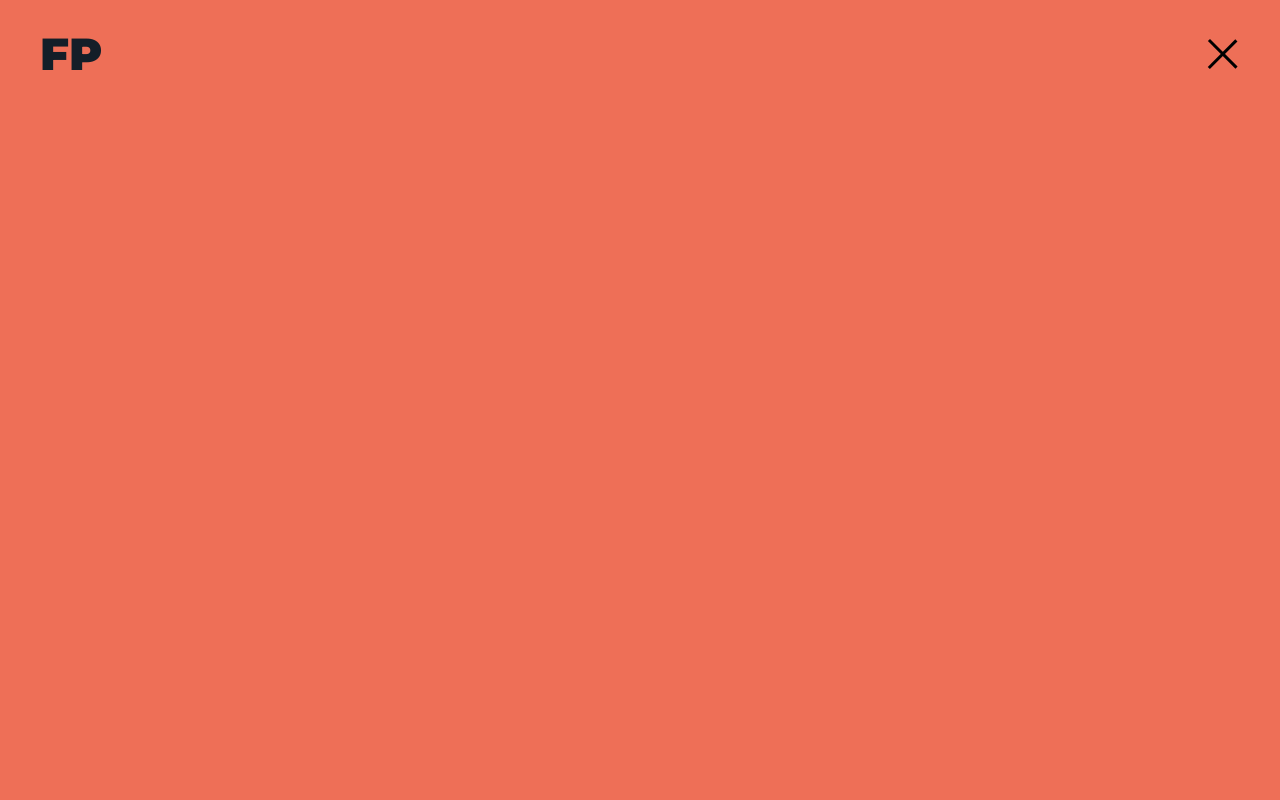
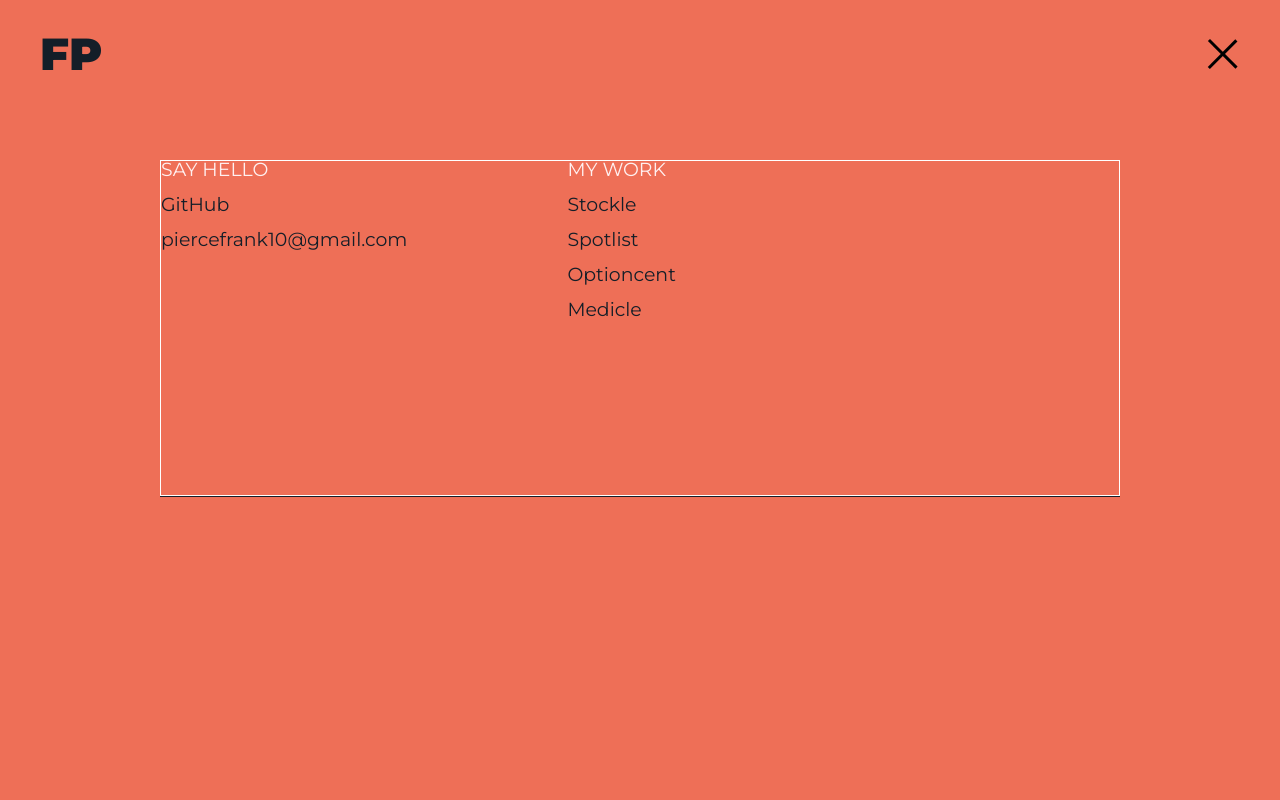
Before and after one commit to llleeeaaannn/portfolio, a React (Create React App) app: page / in a window 1280 px wide. Both pictures are taken after a click on the element 1224 px from the left and 54 px from the top of the page. Shown: the top 800 px of the page. Built offline with nearby package versions, Linux system fonts and the light colour scheme.

Commit message:
Continued work on menu

```diff
--- a/src/components/menu.js
+++ b/src/components/menu.js
@@ -4,6 +4,24 @@ const Menu = () => {
 
   return (
     <div className={styles.menu}>
+      <div className={styles.top}>
+        <div className={styles.hello}>
+          <h3>SAY HELLO</h3>
+          <a href="https://github.com/llleeeaaannn" rel="noopener noreferrer" target="_blank">GitHub</a>
+          <a href="mailto:piercefrank10@gmail.com">piercefrank10@gmail.com</a>
+        </div>
+
+        <div className={styles.projects}>
+          <h3>MY WORK</h3>
+          <a href="https://www.stockle.org/" rel="noopener noreferrer" target="_blank">Stockle</a>
+          <a href="https://www.spotlist.net/" rel="noopener noreferrer" target="_blank">Spotlist</a>
+          <a href="https://www.spotlist.net/" rel="noopener noreferrer" target="_blank">Optioncent</a>
+          <a href="https://www.medicle.net/" rel="noopener noreferrer" target="_blank">Medicle</a>
+        </div>
+      </div>
+
+      <div className={styles.bottom}>
+      </div>
     </div>
   )
 }
--- a/src/styles/menu.module.css
+++ b/src/styles/menu.module.css
@@ -2,8 +2,51 @@
   position: fixed;
   top: 0;
   left: 0;
+  display: flex;
+  flex-direction: column;
+  justify-content: center;
   width: 100%;
   height: 100vh;
+  padding: 10rem 10rem;
   background-color: var(--orange);
   z-index: 100;
 }
+
+.top {
+  display: flex;
+  flex-direction: row;
+  justify-content: flex-start;
+  align-items: flex-start;
+  gap: 10rem;
+  height: 70%;
+  border: 1px solid white;
+}
+
+.bottom {
+  height: 30%;
+  border-top: 1px solid var(--navy);
+}
+
+.hello,
+.projects {
+  display: flex;
+  flex-direction: column;
+  justify-content: flex-start;
+  align-items: flex-start;
+  gap: 1rem;
+}
+
+.hello h3,
+.projects h3 {
+  color: var(--ivory);
+  font-size: var(--fs-base);
+  font-family: 'Montserrat', sans-serif;
+}
+
+.hello a,
+.projects a {
+  color: var(--navy);
+  font-size: var(--fs-base);
+  font-family: 'Montserrat', sans-serif;
+  text-decoration: none;
+}
```
